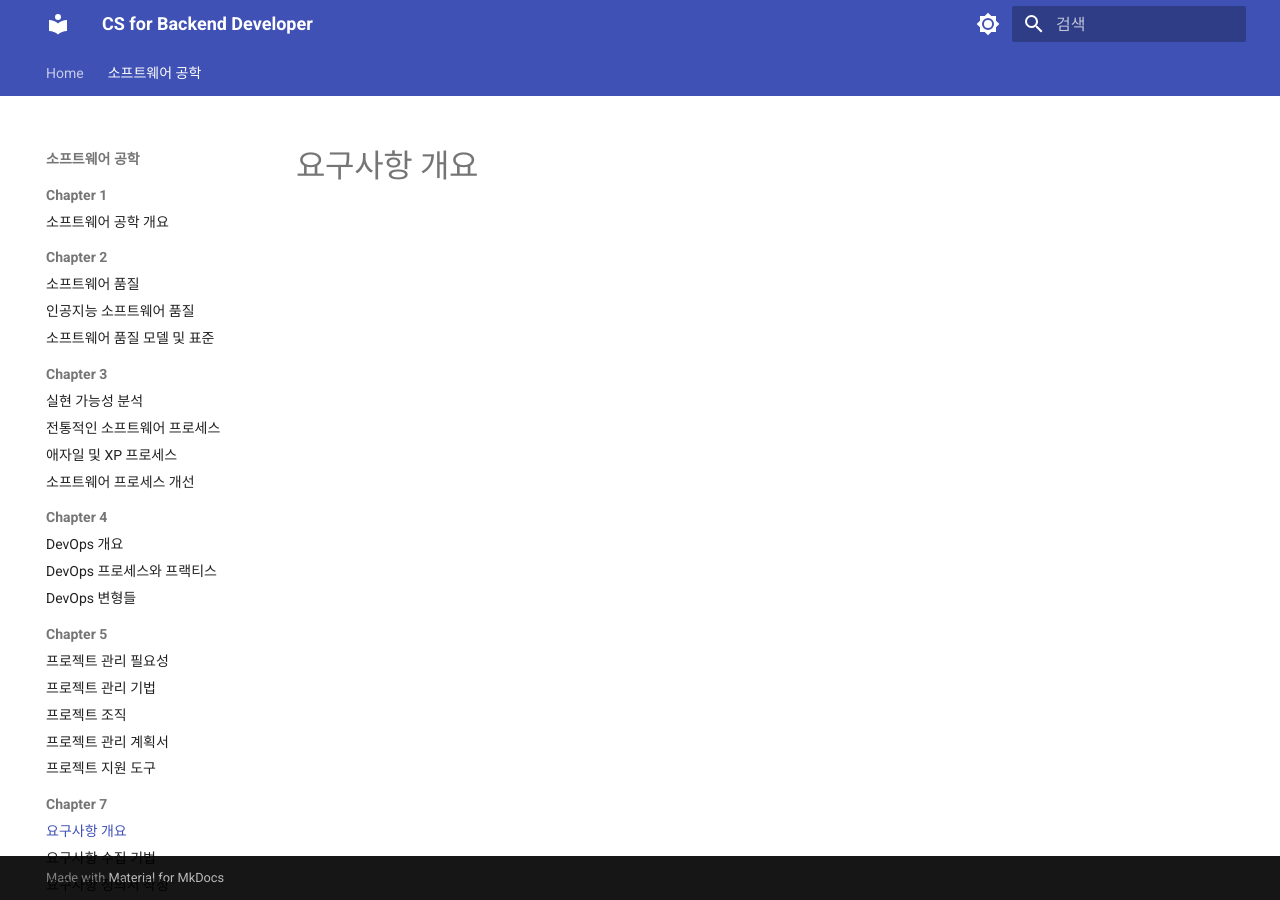
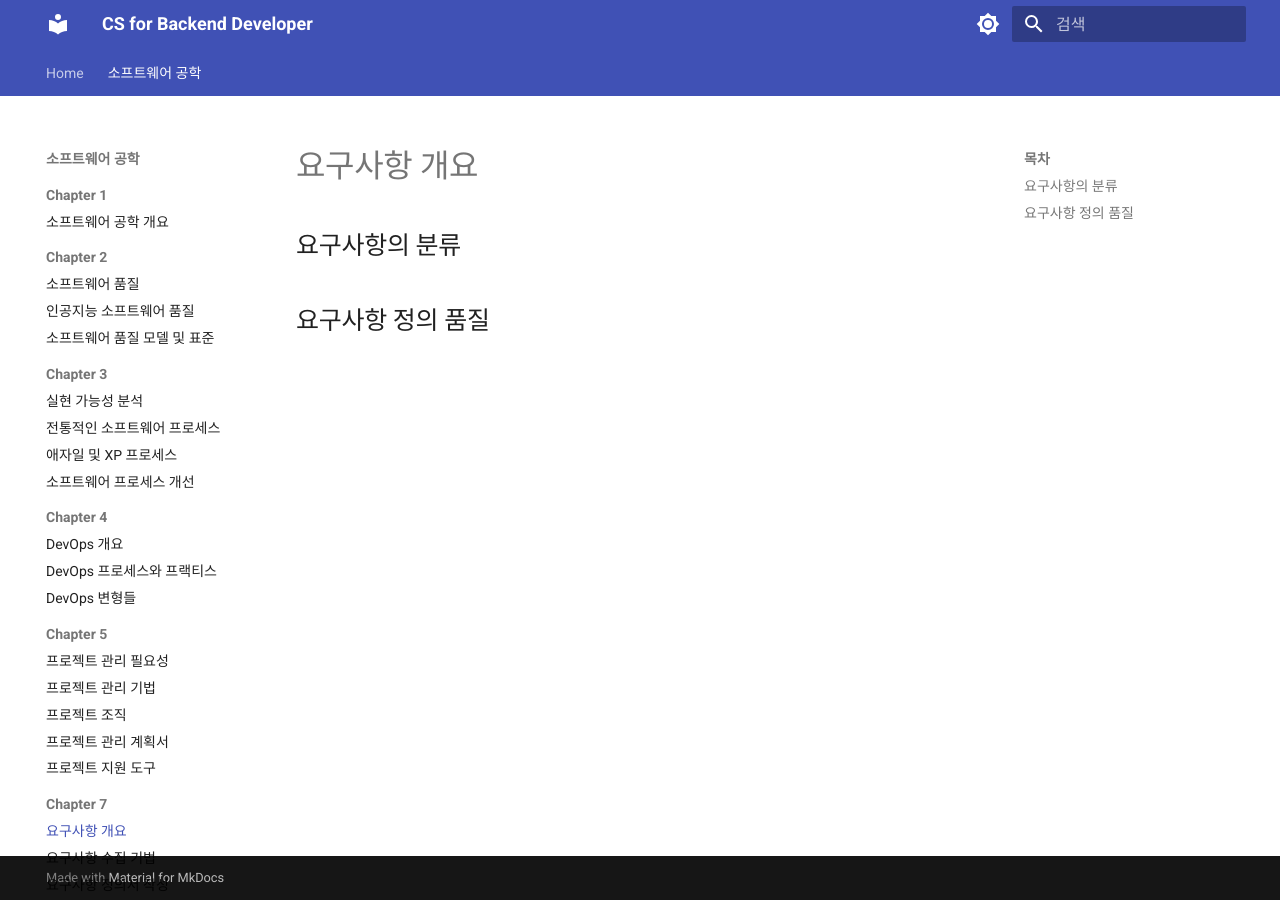
Before and after one commit to CokaNuri/CSBE, an MkDocs documentation site: the page built from docs/software-engineering/Chapter 7/01 요구사항 개요.md, in a window 1280 px wide. Built offline with MkDocs 1.6.1 and Material for MkDocs 9.7.7, drawn with Linux system fonts in a browser that asks for light colours.

Commit message:
07 목차 생성

```diff
--- a/docs/software-engineering/Chapter 7/01 요구사항 개요.md
+++ b/docs/software-engineering/Chapter 7/01 요구사항 개요.md
@@ -1 +1,7 @@
 # 요구사항 개요
+
+## 요구사항의 분류
+
+## 요구사항 정의 품질
+
+##
```
Also changed, not shown: docs/software-engineering/Chapter 7/02 요구사항 수집 기법.md (+4 -0 lines).
